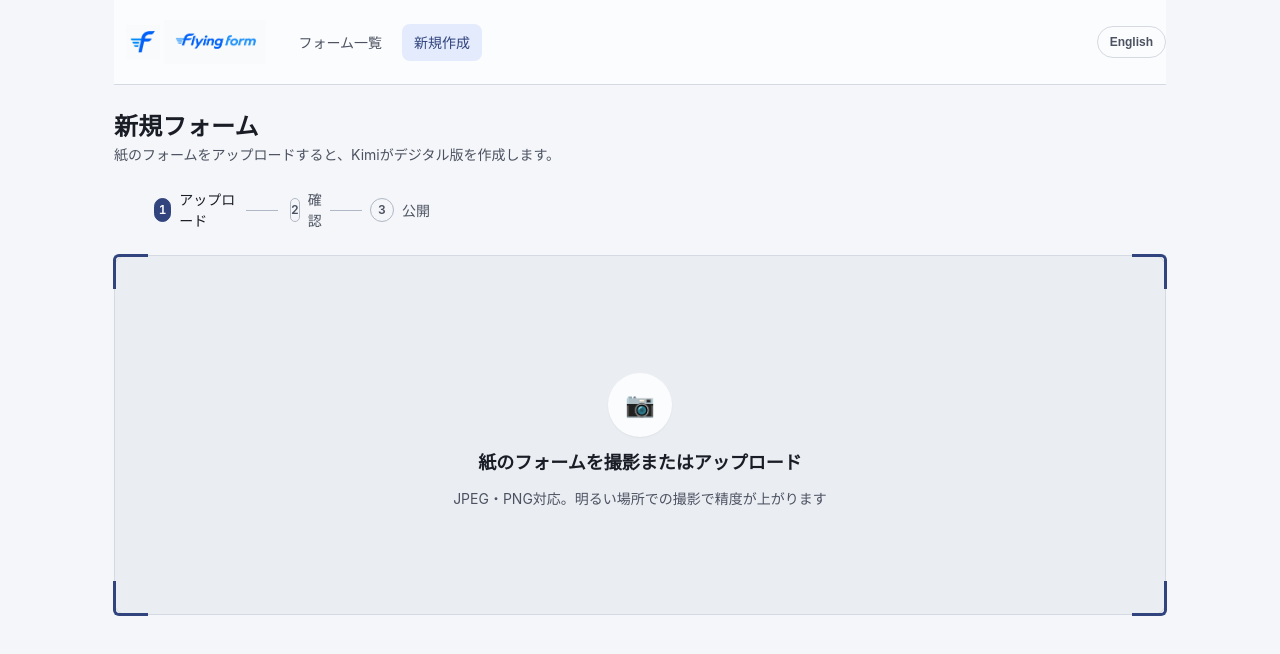
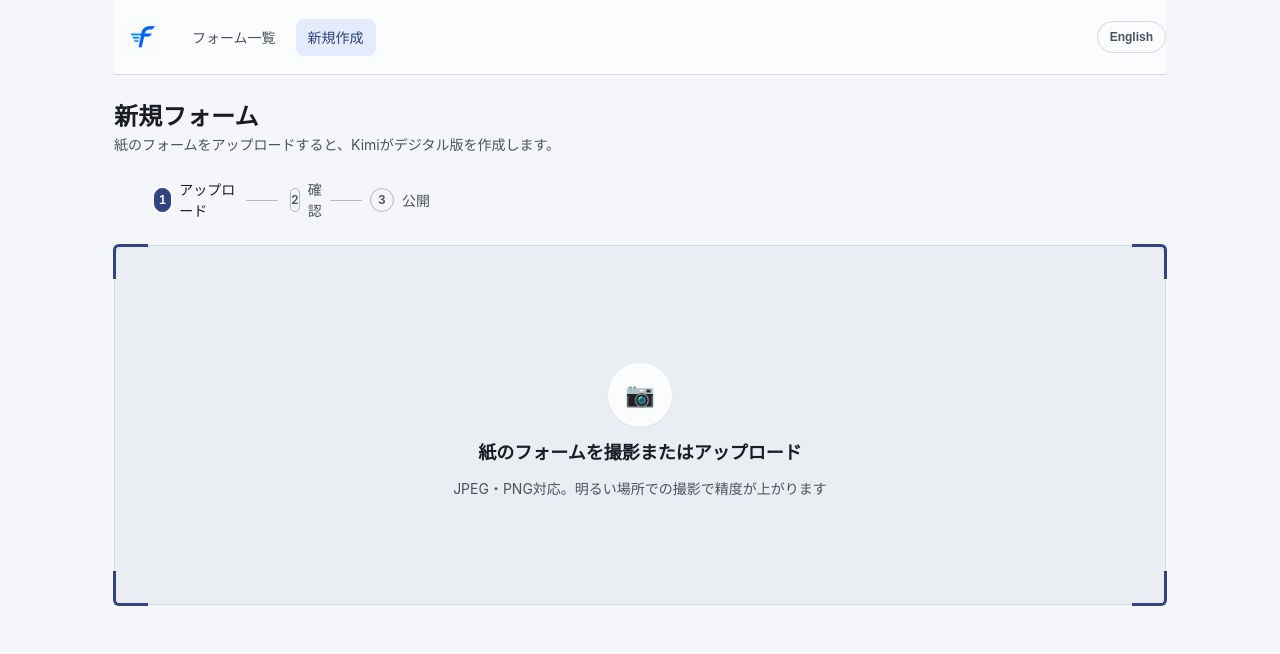
Before and after one commit to wei/flying-form, a React (Vite) app in the folder app/: page /admin/new in a window 1280 px wide. Shown: the top 654 px of the page. Built offline with nearby package versions, Linux system fonts and the light colour scheme; a web font is replaced by a local one.

Commit message:
Topbar brand: favicon icon only

```diff
--- a/app/src/components/AdminShell.tsx
+++ b/app/src/components/AdminShell.tsx
@@ -17,8 +17,7 @@ export default function AdminShell({ title, subtitle, actions, children }: Props
       <header className="admin-topbar">
         <div className="admin-nav">
           <Link to="/" className="admin-brand" aria-label="Flying Form home">
-            <img src="/favicon.png" alt="" className="brand-icon" aria-hidden="true" />
-            <img src="/horizontal-logo.png" alt="Flying Form" className="brand-logo" />
+            <img src="/favicon.png" alt="Flying Form" className="brand-icon" />
           </Link>
           <Link to="/admin" className={pathname === "/admin" ? "active" : ""}>
             {t("navForms", lang)}
```
